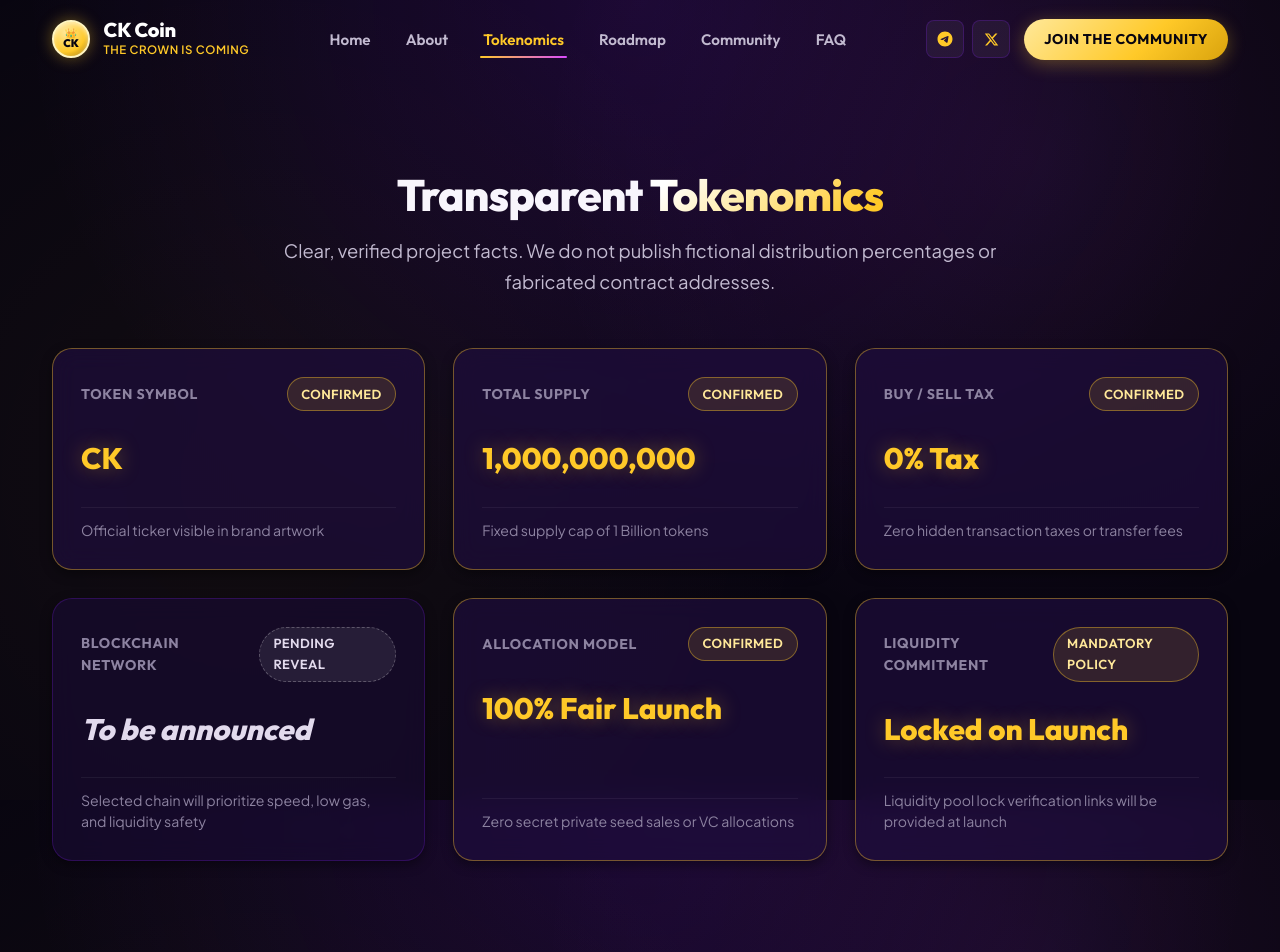
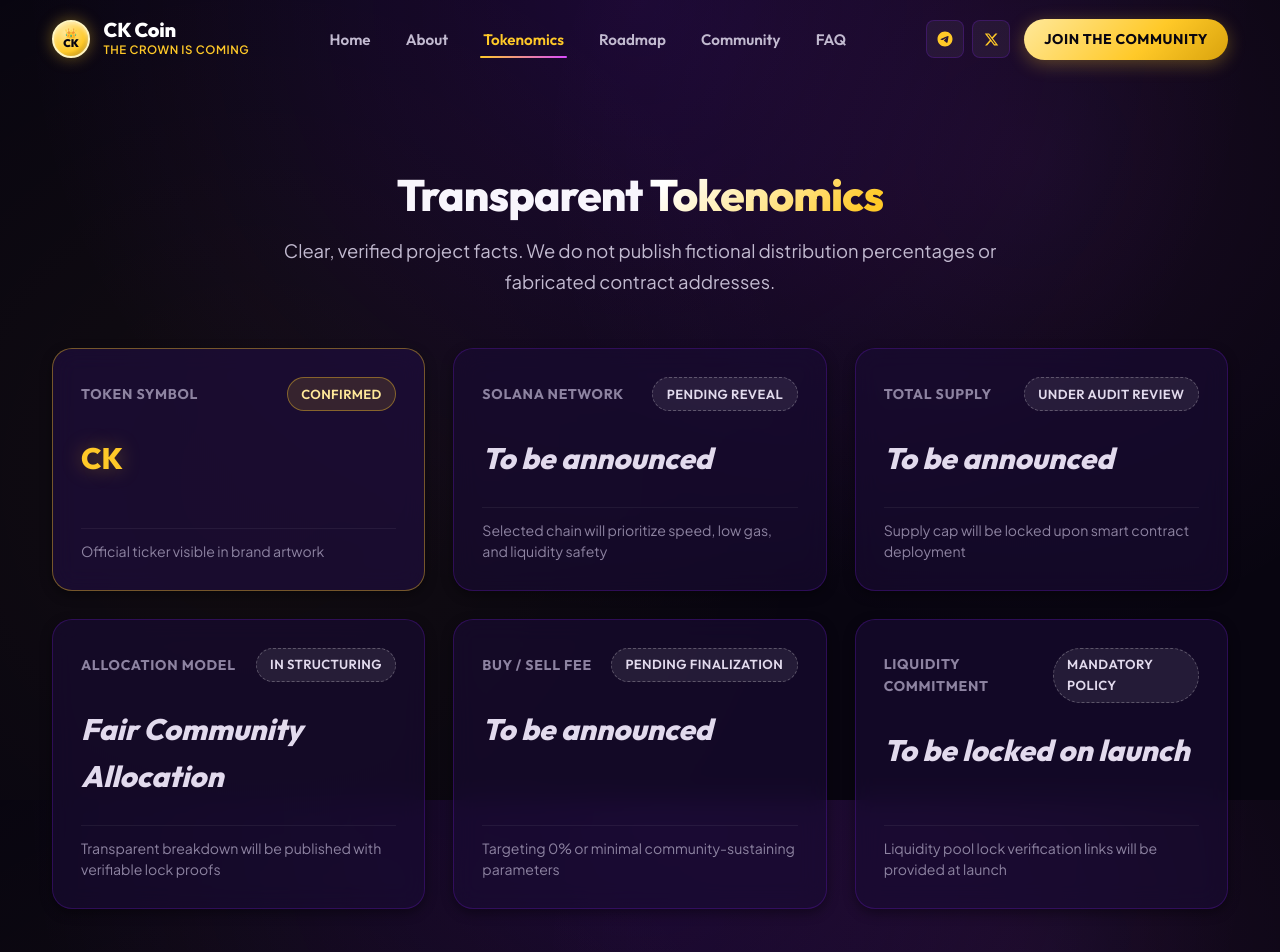
Before and after one commit to Muhammad-Ramzan-Jamshaid/CK_Coin-Website, a Next.js app: page /tokenomics in a window 1280 px wide. Shown: the top 952 px of the page. Built offline with nearby package versions, Linux system fonts and the light colour scheme.

Commit message:
Coin chnage

```diff
--- a/data/tokenomics.js
+++ b/data/tokenomics.js
@@ -1,7 +1,8 @@
 /**
  * CK Coin - Tokenomics Data
  * Adheres strictly to Section 1.2 & FR-06:
- * Confirmed project facts: 1,000,000,000 Supply, 0% Taxes, Fair Launch.
+ * Unknown project facts display as "To be announced" or approved placeholders.
+ * No invented token supply, blockchain, allocation percentages, or fake contract address.
  */
 
 export const tokenomicsData = {
@@ -10,9 +11,9 @@ export const tokenomicsData = {
     tokenSymbol: "CK",
     network: "To be announced",
     standard: "To be announced",
-    totalSupply: "1,000,000,000",
-    circulatingSupply: "1,000,000,000",
-    contractAddress: null, // Will display verified copy badge when deployed
+    totalSupply: "To be announced",
+    circulatingSupply: "To be announced",
+    contractAddress: null, // Will display verified copy badge when provided
   },
 
   metrics: [
@@ -25,43 +26,43 @@ export const tokenomicsData = {
       hint: "Official ticker visible in brand artwork"
     },
     {
-      id: "supply",
-      label: "Total Supply",
-      value: "1,000,000,000",
-      status: "Confirmed",
-      isTba: false,
-      hint: "Fixed supply cap of 1 Billion tokens"
-    },
-    {
-      id: "tax",
-      label: "Buy / Sell Tax",
-      value: "0% Tax",
-      status: "Confirmed",
-      isTba: false,
-      hint: "Zero hidden transaction taxes or transfer fees"
-    },
-    {
       id: "network",
-      label: "Blockchain Network",
+      label: "Solana Network",
       value: "To be announced",
       status: "Pending Reveal",
       isTba: true,
       hint: "Selected chain will prioritize speed, low gas, and liquidity safety"
     },
     {
+      id: "supply",
+      label: "Total Supply",
+      value: "To be announced",
+      status: "Under Audit Review",
+      isTba: true,
+      hint: "Supply cap will be locked upon smart contract deployment"
+    },
+    {
       id: "distribution",
       label: "Allocation Model",
-      value: "100% Fair Launch",
-      status: "Confirmed",
-      isTba: false,
-      hint: "Zero secret private seed sales or VC allocations"
+      value: "Fair Community Allocation",
+      status: "In Structuring",
+      isTba: true,
+      hint: "Transparent breakdown will be published with verifiable lock proofs"
+    },
+    {
+      id: "tax",
+      label: "Buy / Sell Fee",
+      value: "To be announced",
+      status: "Pending Finalization",
+      isTba: true,
+      hint: "Targeting 0% or minimal community-sustaining parameters"
     },
     {
       id: "liquidity",
       label: "Liquidity Commitment",
-      value: "Locked on Launch",
+      value: "To be locked on launch",
       status: "Mandatory Policy",
-      isTba: false,
+      isTba: true,
       hint: "Liquidity pool lock verification links will be provided at launch"
     }
   ],
@@ -75,8 +76,8 @@ export const tokenomicsData = {
 
   principles: [
     {
-      title: "100% Fair Public Launch",
-      desc: "Zero private seed rounds or VC pre-allocations. Fair public liquidity ensures all community members start equally."
+      title: "Zero Fictional Claims",
+      desc: "Unlike deceptive projects that fabricate token supplies and distribution charts before code is written, CK Coin only presents verified facts."
     },
     {
       title: "Verifiable On-Chain Proofs",
```
